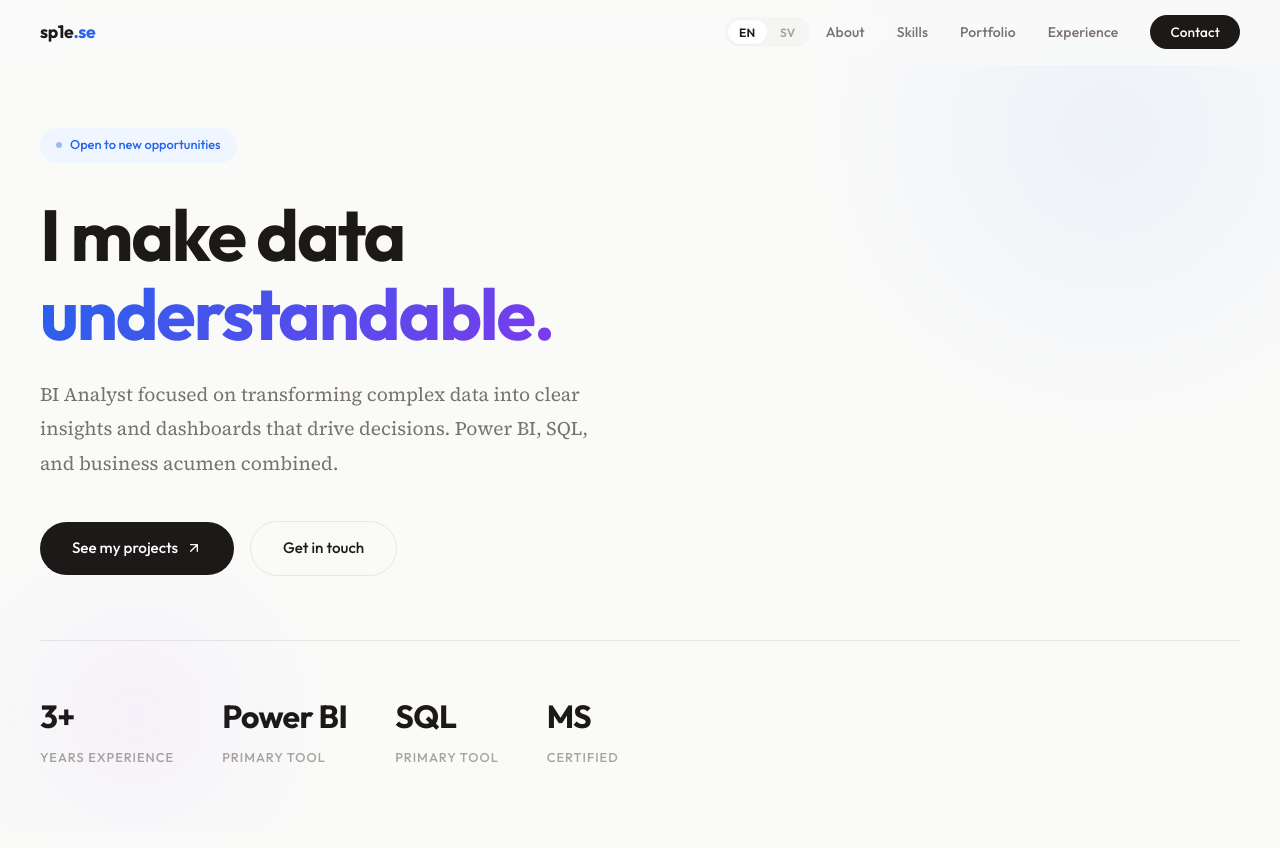
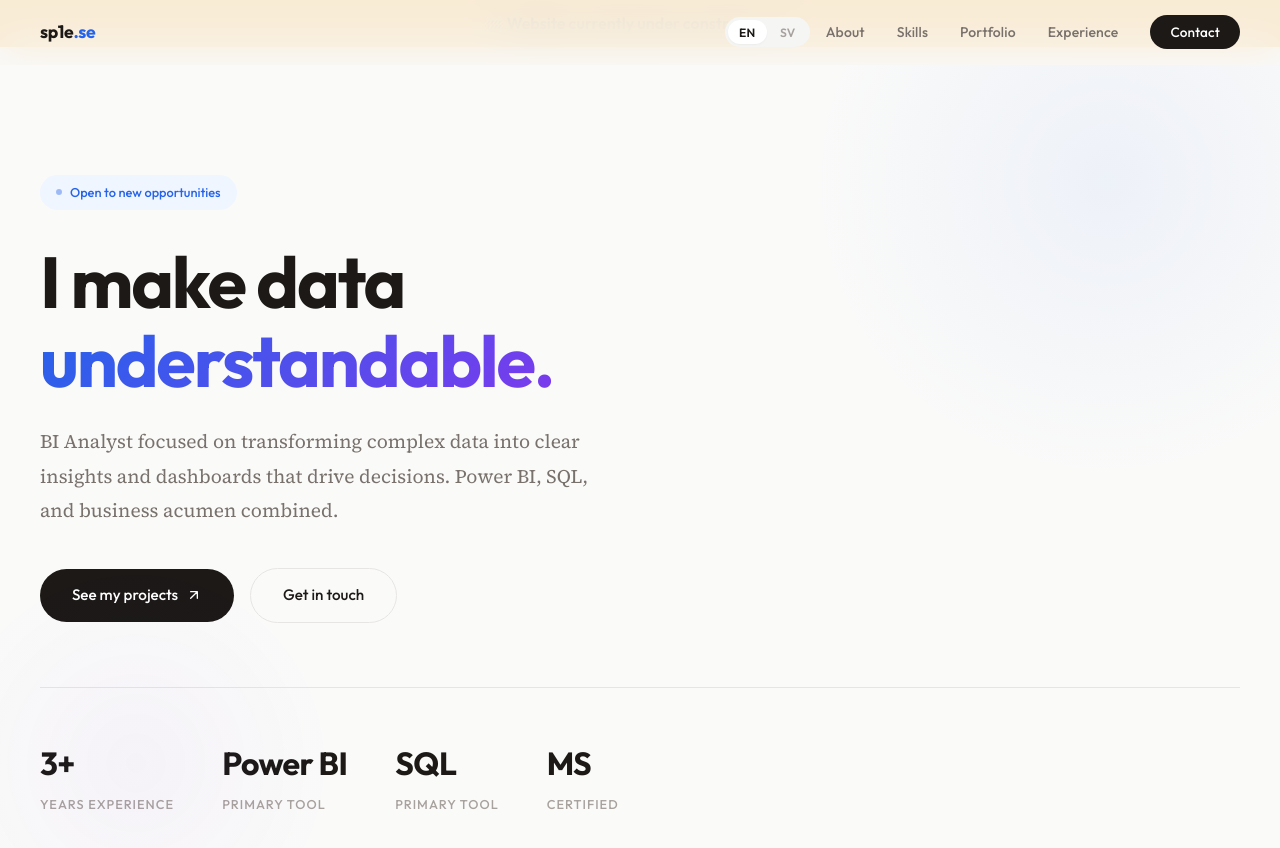
Before and after one commit to simonpsson/sp1e.se, a plain HTML site: page index.html in a window 1280 px wide. Shown: the top 848 px of the page. Drawn offline with Linux system fonts and the light colour scheme.

Commit message:
Update index.html
Added banner "Under construction"

```diff
--- a/index.html
+++ b/index.html
@@ -171,7 +171,9 @@
     </style>
 </head>
 <body>
-
+<div style="background:#f59e0b; color:#000; text-align:center; padding:10px; font-weight:600;">
+  🚧 Website currently under construction 🚧
+</div>
 <nav id="nav">
     <div class="nav-inner">
         <a href="#" class="nav-logo">sp1e<span>.se</span></a>
```
